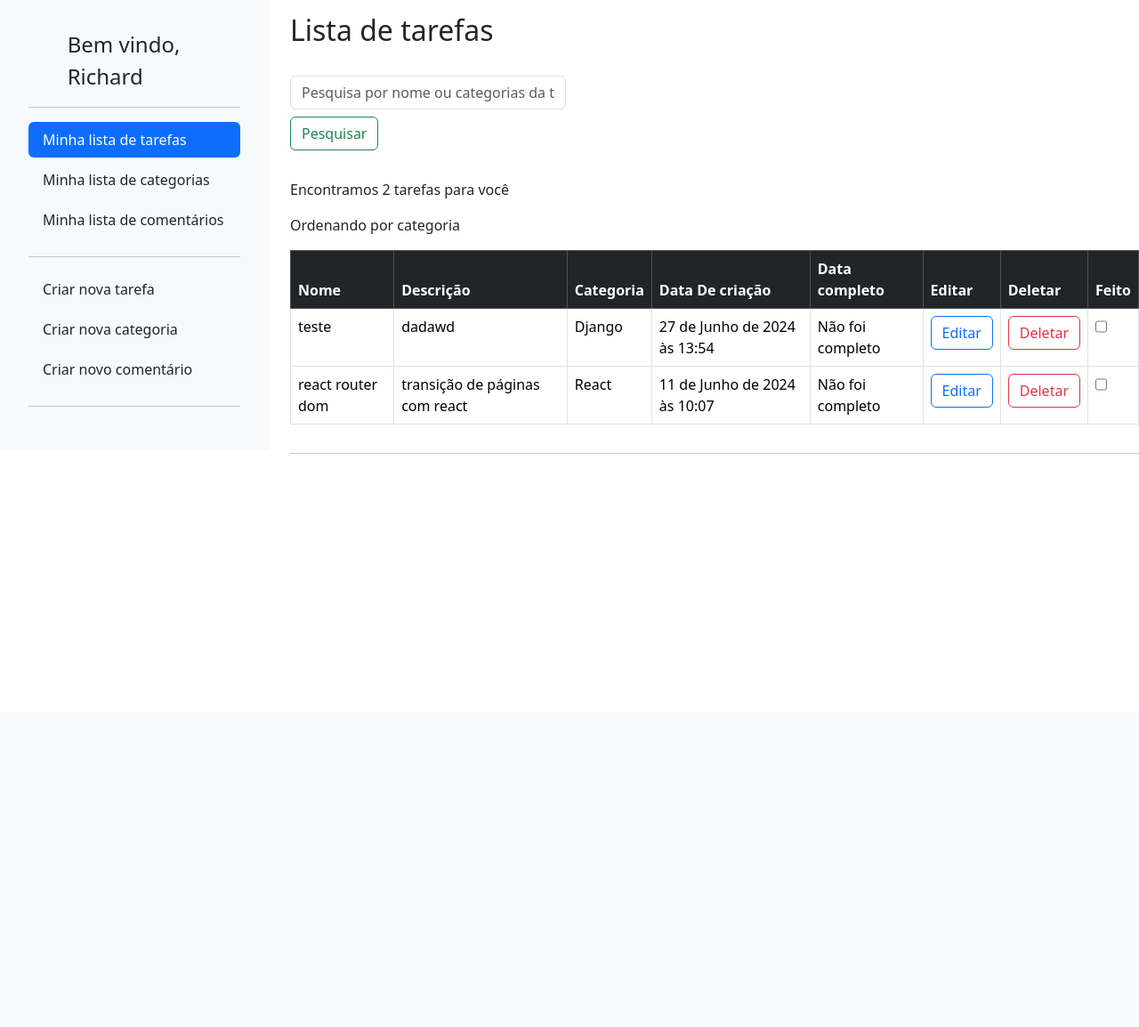
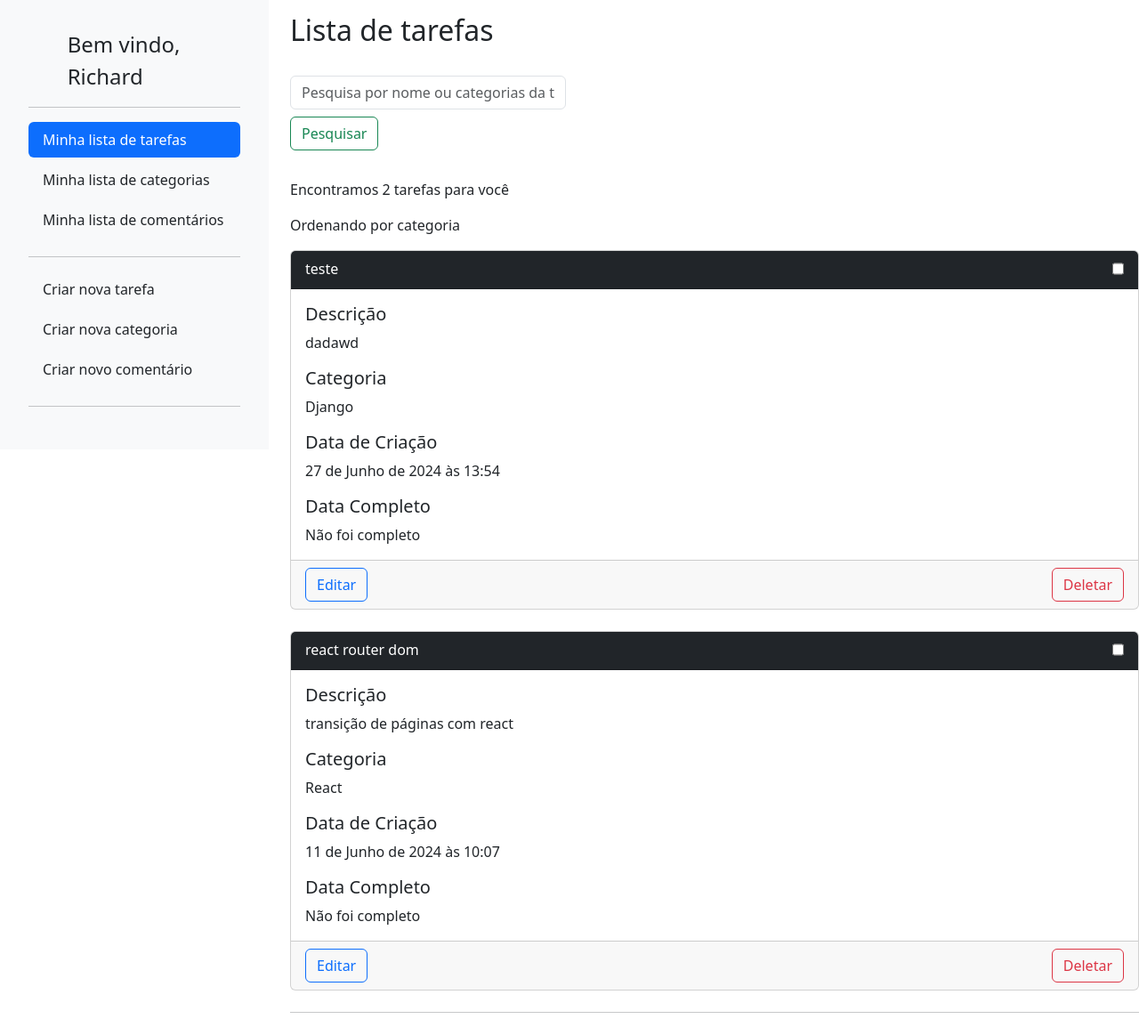
Before and after one commit to RichardMatheus929/todolist, a Django app: page / in a window 1280 px wide. Shown: the whole page at 89% size. Before the commit the page ends 510 px from the top, so only its background shows below. Run offline with Django 4.2, Linux system fonts and the light colour scheme; a user stored in the database is signed in; data comes from the database, SQL or seed files in the repository; both versions use the stored data as it was after the commit.

Commit message:
estilizando de uma maneira diferente

```diff
--- a/lizetest/todo/templates/task_list.html
+++ b/lizetest/todo/templates/task_list.html
@@ -24,47 +24,41 @@
 
       <p>Encontramos {{number_tasks}} tarefas para você</p>
       <p>{{filtro}}</p>
-      <div class="table-responsive">
-        <table class="table table-bordered">
-          <thead>
-            <tr class="table-dark">
-              <th onclick="alterfilter(this)" class="filter-header" data-field="title" scope="col" style="cursor: pointer;">Nome</th>
-              <th scope="col" onclick="alterfilter(this)" class="filter-header" data-field="description" style="cursor: pointer;">Descrição</th>
-              <th scope="col" onclick="alterfilter(this)" class="filter-header" data-field="category" style="cursor: pointer;">Categoria</th>
-              <th scope="col" onclick="alterfilter(this)" class="filter-header" data-field="created_at" style="cursor: pointer;">Data De criação</th>
-              <th scope="col" onclick="alterfilter(this)" class="filter-header" data-field="completion_date" style="cursor: pointer;">Data completo</th>
-              <th scope="col">Editar</th>
-              <th scope="col">Deletar</th>
-              <th scope="col">Feito</th>
-            </tr>
-          </thead>
-          <tbody>
-            {% for task in tasks %}
-            <tr class="{% if task.completed %}table-success{% else %}{% endif %}">
-              <td> {{task.title}}</td>
-              <td>{{task.description}}</td>
-              <td>{{task.category}}</td>
-              <td>{{task.created_at}}</td>
-              <td>{% if task.completion_date == None %}Não foi completo{% else %}{{task.completion_date}}{% endif %}</td>
-              <td>
-                <a href="{% url 'todo:task_edit' pk=task.pk %}">
-                  <button type="button" class="btn btn-outline-primary">Editar</button>
-                </a>
-              </td>
-              <td>
-                <a>
-                  <button type="button" class="btn btn-outline-danger btn-delete" data-task-id="{{ task.pk }}" data-task-name="{{task.title}}" is-completed="{% if task.completed %}true{% else %}false{% endif %}"
-                  >Deletar</button>
-                </a>
-              </td>
-              <td>
-                <input data-task-id="{{ task.pk }}" class="form-check" type="checkbox" id="flexSwitchCheckChecked"  {% if task.completed %}checked{% endif %}>
-              </td>
-            </tr>
-            {% endfor %}
-          </tbody>
-        </table>
+      <div class="card-deck">
+        {% for task in tasks %}
+        <div class="card mb-4 {% if task.completed %}border-success{% endif %}">
+          <div class="card-header {% if task.completed %}bg-success text-white{% else %}bg-dark text-white{% endif %}">
+            <div class="d-flex justify-content-between">
+              <span>{{ task.title }}</span>
+              <span>
+                <input data-task-id="{{ task.pk }}" class="form-check" type="checkbox" id="flexSwitchCheckChecked" {% if task.completed %}checked{% endif %}>
+              </span>
+            </div>
+          </div>
+          <div class="card-body">
+            <h5 class="card-title">Descrição</h5>
+            <p class="card-text">{{ task.description }}</p>
+            <h5 class="card-title">Categoria</h5>
+            <p class="card-text">{{ task.category }}</p>
+            <h5 class="card-title">Data de Criação</h5>
+            <p class="card-text">{{ task.created_at }}</p>
+            <h5 class="card-title">Data Completo</h5>
+            <p class="card-text">{% if task.completion_date == None %}Não foi completo{% else %}{{ task.completion_date }}{% endif %}</p>
+          </div>
+          <div class="card-footer">
+            <div class="d-flex justify-content-between">
+              <a href="{% url 'todo:task_edit' pk=task.pk %}">
+                <button type="button" class="btn btn-outline-primary">Editar</button>
+              </a>
+              <button type="button" class="btn btn-outline-danger btn-delete" data-task-id="{{ task.pk }}" data-task-name="{{ task.title }}" is-completed="{% if task.completed %}true{% else %}false{% endif %}">
+                Deletar
+              </button>
+            </div>
+          </div>
+        </div>
+        {% endfor %}
       </div>
+
       <hr>
     </div>
   </div>
```
Also changed, not shown: db.sqlite3.
